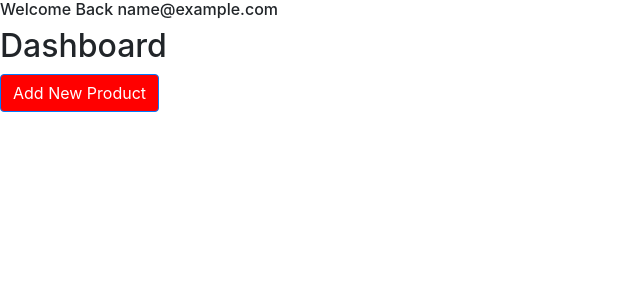
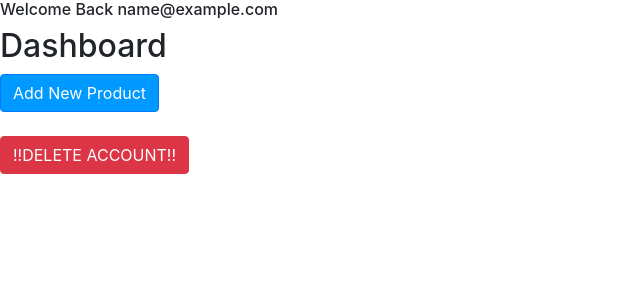
Before and after one commit to YLee2121/tim_flack, a Flask app: page /profile in a window 1280 px wide. Shown: the part 116-416 px from the top of the page, without its empty margins (0-640 px from the left). Run offline with Flask 2, Linux system fonts and the light colour scheme; the visitor is signed in with stand-in values (Sample User, id 1); data that the repository does not hold is empty; some libraries are stand-ins or nearby versions.

Commit message:
delete account

```diff
--- a/websites/auth.py
+++ b/websites/auth.py
@@ -98,7 +98,7 @@ def sign_up_code():
     if request.method == 'POST':
 
         verif_code = request.form.get('code')
-        db_c = db.email_to_code.find_one({'email':session['reset_email']})
+        db_c = db.email_to_code.find_one({'email':session['sign_up_email']})
         db_code = db_c['code']
 
         if str(verif_code) != str(db_code):
--- a/websites/templates/home.html
+++ b/websites/templates/home.html
@@ -18,13 +18,13 @@
         <div class="card border-dark mb-3" style="max-width: 18rem;">
 
             <div class="img_wrapper">
-                <a href="{{url_for('views.click_pic', product_id=p._id)}}"><img src="{{p.pic_path_for_html}}" class="item_pic"></a>
+                <a href="{{url_for('views.click_pic', product_id=p._id)}}"><img src="{{p.pic_path_for_html}}" class="item_pic" ></a>
             </div>
 
             <ul class="list-group list-group-flush">
                 <h5 style="text-align:center;">{{p['title']}} ${{p['price']}}</h5>
-                <p style="text-align:center;">{{p['category']}}</p>
-                <p style="text-align:center;">{{p['owner']}}</p>
+                <p style="text-align:center;">{{p['category']}} | {{p['owner']}}</p>
+
                 <p>{{p['post_date']}}</p>
             </ul>
 
--- a/websites/templates/profile.html
+++ b/websites/templates/profile.html
@@ -9,11 +9,42 @@
   <div class="info">
     <h1 class="info_text" style = font-size:100%; >Welcome Back {{email}}</h1>
     <h1 class="info_text" style = font-size:200%; >Dashboard</h1>
-    <a href="/profile/add_product" class="btn btn-primary" style="background-color: red;">Add New Product</a>
+    <a href="/profile/add_product" class="btn btn-primary" style="background-color: rgb(0, 153, 255);">Add New Product</a>
     <br>
     <br>
+
+
+    <!-- Button trigger modal -->
+  <button type="button" class="btn btn-danger" data-toggle="modal" data-target="#exampleModalCenter">
+    !!DELETE ACCOUNT!!
+  </button>
+
+  <!-- Modal -->
+  <div class="modal fade" id="exampleModalCenter" tabindex="-1" role="dialog" aria-labelledby="exampleModalCenterTitle" aria-hidden="true">
+    <div class="modal-dialog modal-dialog-centered" role="document">
+      <div class="modal-content">
+        <div class="modal-header">
+          <h5 class="modal-title" id="exampleModalLongTitle">WARNING DELETE ACCOUNT!!</h5>
+          <button type="button" class="close" data-dismiss="modal" aria-label="Close">
+            <span aria-hidden="true">&times;</span>
+          </button>
+        </div>
+        <div class="modal-body">
+          Are you sure you are gonna delete the account??
+        </div>
+
+        <div class="modal-footer">
+          <button type="button" class="btn btn-secondary" data-dismiss="modal">Cancel</button>
+          <a href="/profile/delete_account"><button type="button" class="btn btn-danger" >YES DELETE!!!</button></a>
+        </div>
+      </div>
+    </div>
   </div>
 
+
+  <br>
+  <br>
+  </div>
     <div class="item_wrapper">
 
     {% for p in all_product_owned %}
@@ -23,7 +54,7 @@
 
           <div class="img_wrapper">
             <a href="{{url_for('views.click_pic', product_id=p._id)}}">
-              <img src="{{p.pic_path_for_html}}" class="item_pic">
+              <img src="{{p.pic_path_for_html}}" class="item_pic" style="width:100%;" >
             </a>
             <!-- <img src="../static/pic_for_html/test_image.png" class="item_pic"> -->
         </div>
@@ -40,8 +71,6 @@
 
     {% endfor %}
     </div>
-
-
 </div>
 
 {% endblock%}
--- a/websites/user.py
+++ b/websites/user.py
@@ -1,10 +1,14 @@
 
+
+from crypt import methods
 from flask import Blueprint, render_template, redirect, url_for, session, request, flash, jsonify
+
 from . import db, APP_TO_PIC_PATH, SRC_TO_PIC_PATH, allowed_file
 from bson.objectid import ObjectId
 from datetime import datetime
 from werkzeug.utils import secure_filename
 import os
+import shutil
 
 
 user = Blueprint("user", __name__)
@@ -147,3 +151,46 @@ def delete(product_id):
     flash('product delete!', category='success')
 
     return redirect(url_for('user.profile'))
+
+
+
+@user.route('/profile/delete_account', methods=['GET', 'POST'])
+def delete_account():
+
+    if request.method == "POST":
+        user_email = session['user_email']
+        text = request.form.get('delete_msg')
+        if text != 'DELETE_PLEASE':
+            flash("Type 'DELETE_PLEASE' if you need to delete the account!", category='error')
+        else:
+
+            # delete pic folder
+            path = APP_TO_PIC_PATH + user_email
+            if os.path.exists(path):
+                shutil.rmtree(path)
+
+
+            # delete product db
+            query_filter = {
+                'owner':user_email
+                }
+            db.product.delete_many(query_filter)
+
+            # delete user db
+            query_filter = {
+                'email':user_email
+            }
+            db.user.delete_one(query_filter)
+
+            # delete email_to_code
+            query_filter = {
+                'email':user_email
+            }
+            db.email_to_code.delete_one(query_filter)
+
+
+            # log out
+            flash("Account delete successfully!", category='success')
+            return redirect(url_for('auth.log_out'))
+
+    return render_template('delete_account.html')
```
Also changed, not shown: websites/templates/delete_account.html (added, +32 -0 lines), websites/templates/product_detail.html (+15 -5 lines), websites/static/pic_for_html/delete_account_page_are_you_sure.jpg (added), websites/static/pic_for_html/test_image.png (deleted).
